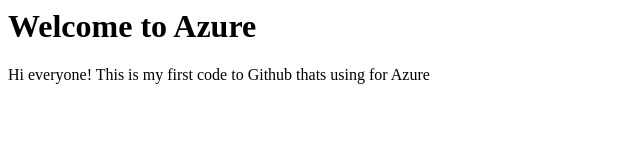
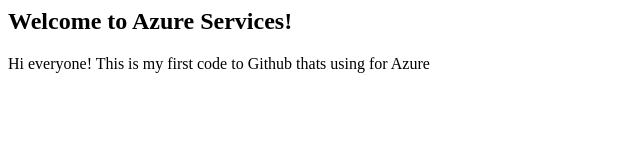
Before and after one commit to monu786/cloudnative, a plain HTML site: page index.html in a window 1280 px wide. Shown: the whole page, without its empty margins (0-640 px from the left). Drawn offline with Linux system fonts and the light colour scheme.

Commit message:
Update index.html

```diff
--- a/index.html
+++ b/index.html
@@ -1,4 +1,4 @@
 <dev class="head">
-  <h1>Welcome to Azure</h1>
+  <h2>Welcome to Azure Services!</h2>
   <p class="para">Hi everyone! This is my first code to Github thats using for Azure</p>
 </dev>
```
